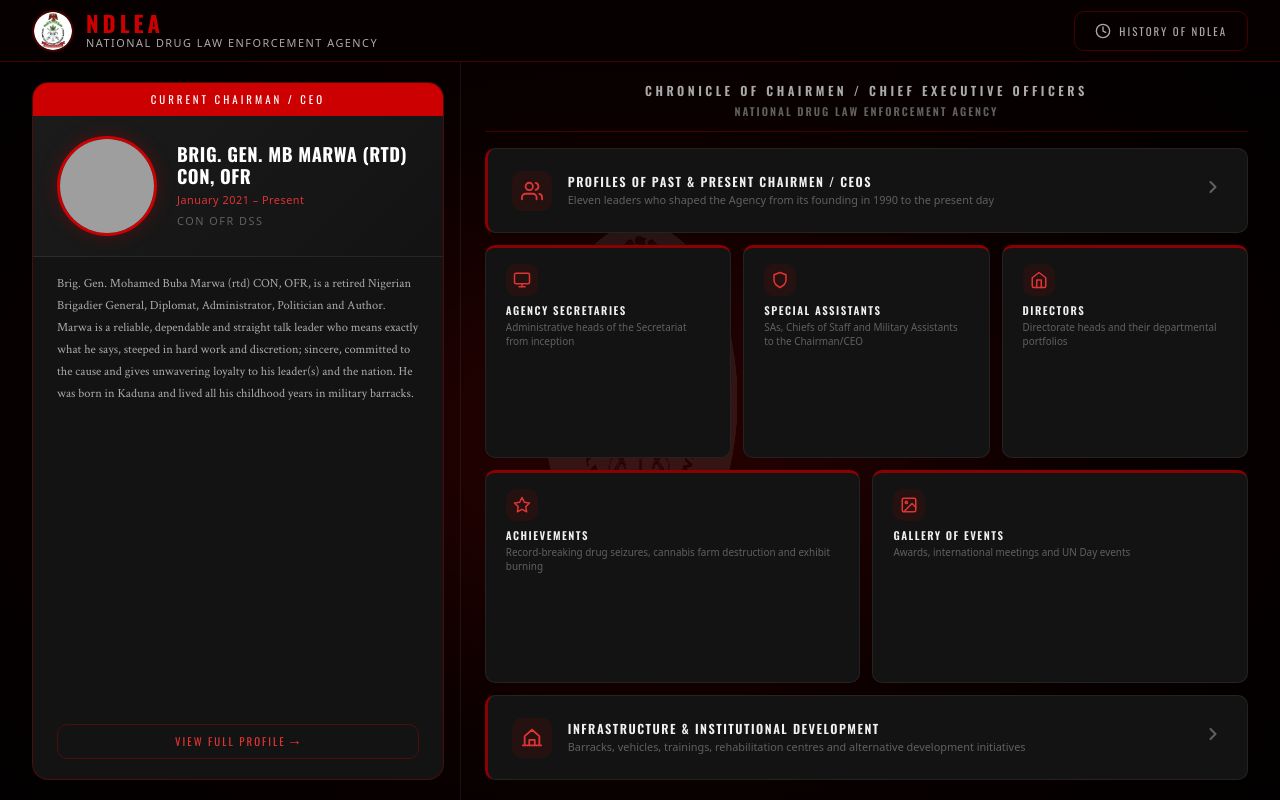
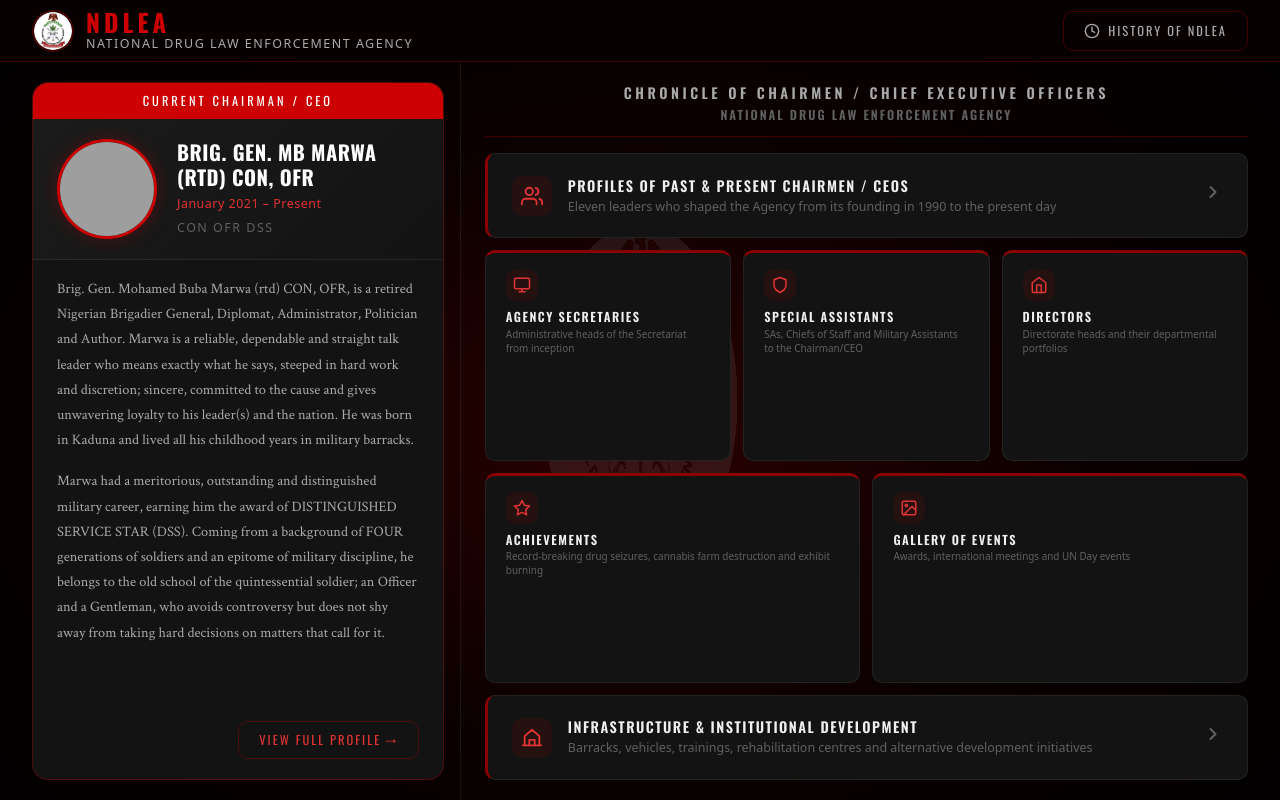
Before and after one commit to itcentralng/ndlea-home, a plain HTML site: page index.html in a window 1280 px wide. Drawn offline with Linux system fonts and the light colour scheme; grey boxes are pictures that could not be loaded; files whose address does not match are found by name.

Commit message:
Update biography snippet logic to include first two prose paragraphs and adjust font sizes for improved readability

```diff
--- a/script.js
+++ b/script.js
@@ -1539,11 +1539,11 @@
         ? `<div class="home-ceo-decorations">${currentCommander.decorations}</div>`
         : '';
 
-    // Bio excerpt: skip heading-only lines (all-caps / short), find first prose paragraph
+    // Bio excerpt: skip heading-only lines (all-caps / short), collect first two prose paragraphs in full
     const rawBio = currentCommander.biography || '';
     const paragraphs = rawBio.split(/\n\n+/).map(p => p.trim()).filter(Boolean);
-    const prosePara = paragraphs.find(p => p.length > 80 && !/^[A-Z0-9\s\.\(\)\/\-,&']+$/.test(p)) || paragraphs[0] || '';
-    const bioSnippet = prosePara.length > 500 ? prosePara.slice(0, 500).replace(/\s+\S+$/, '') + '…' : prosePara;
+    const proseParas = paragraphs.filter(p => p.length > 80 && !/^[A-Z0-9\s\.\(\)\/\-,&']+$/.test(p));
+    const bioSnippetHtml = proseParas.slice(0, 2).map(p => `<p>${p}</p>`).join('') || `<p>${paragraphs[0] || ''}</p>`;
 
     currentGocBiography.innerHTML = `
         <div class="home-ceo-label">Current Chairman / CEO</div>
@@ -1555,7 +1555,7 @@
                 ${decorationsHtml}
             </div>
         </div>
-        <div class="home-ceo-bio"><p>${bioSnippet}</p></div>
+        <div class="home-ceo-bio">${bioSnippetHtml}</div>
         <button class="home-ceo-view-btn" onclick="showBiographyView(${currentCommander.id})">View Full Profile →</button>
     `;
 }
--- a/styles.css
+++ b/styles.css
@@ -35,14 +35,14 @@
     --f-heading: 'Oswald', 'Arial Narrow', sans-serif;
     --f-serif:   'Crimson Text', 'Georgia', serif;
     --f-display: 'Playfair Display', 'Georgia', serif;
-    --fs-xs:   0.68rem;
-    --fs-sm:   0.78rem;
-    --fs-base: 0.88rem;
-    --fs-md:   1.0rem;
-    --fs-lg:   1.15rem;
-    --fs-xl:   1.4rem;
-    --fs-2xl:  1.8rem;
-    --fs-3xl:  2.4rem;
+    --fs-xs:   0.78rem;
+    --fs-sm:   0.90rem;
+    --fs-base: 1.0rem;
+    --fs-md:   1.12rem;
+    --fs-lg:   1.28rem;
+    --fs-xl:   1.55rem;
+    --fs-2xl:  2.0rem;
+    --fs-3xl:  2.6rem;
     --fs-4xl:  3.0rem;
     --s1:  4px;  --s2:  8px;  --s3: 12px;  --s4: 16px;
     --s5: 20px;  --s6: 24px;  --s8: 32px;  --s10: 40px;
@@ -336,7 +336,9 @@
     font-size: var(--fs-sm);
     line-height: 1.75;
     color: var(--text-dim);
+    margin: 0 0 var(--s4);
 }
+.home-ceo-bio p:last-child { margin-bottom: 0; }
 
 .home-ceo-bio::after {
     content: '';
@@ -349,8 +351,6 @@
 
 .home-ceo-view-btn {
     appearance: none;
-    display: block;
-    width: calc(100% - var(--s6) * 2);
     align-self: flex-end;
     margin: 0 var(--s6) var(--s5);
     padding: var(--s2) var(--s5);
```
